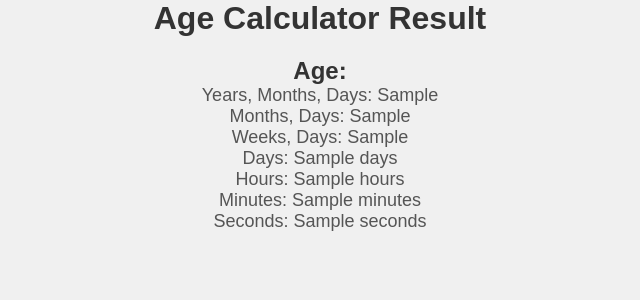
After one commit to chandrakar-shubham/calculator, a Flask app: template templates/age_calculator_result.html in a window 1280 px wide. The commit adds this page. Shown: the top 300 px of the page, without its empty margins (320-960 px from the left). Run offline with Flask 3, Linux system fonts and the light colour scheme; the template is opened without the code that fills it: most values are stand-ins (such as "Sample title", 1, 10 or a date in 2020).

Commit message:
work in progress

```diff
--- /dev/null
+++ b/app.py
@@ -0,0 +1,22 @@
+# app.py
+
+from flask import Flask, request, render_template
+from age_calculator import calculate_age
+
+app = Flask(__name__)
+
+@app.route('/age_calculator', methods=['GET', 'POST'])
+def age_calculator():
+    if request.method == 'POST':
+        birth_date = request.form['birth_date']
+        current_date = request.form['current_date']
+
+        # Call the calculate_age function to get age in various formats
+        age_result = calculate_age(birth_date, current_date)
+
+        return render_template('age_calculator_result.html', age_result=age_result)
+
+    return render_template('age_calculator.html')
+
+if __name__ == '__main__':
+    app.run(debug=True)
--- a/age_calculator/static/style.css
+++ b/static/style.css
@@ -1,8 +1,22 @@
-/* static/style.css */
+/* Reset some default styles for consistency */
+body, h1, h2, p {
+    margin: 0;
+    padding: 0;
+}
 
+/* Global styles */
 body {
     font-family: Arial, sans-serif;
     background-color: #f0f0f0;
+}
+
+.container {
+    max-width: 400px;
+    margin: 0 auto;
+    padding: 20px;
+    background-color: #fff;
+    border-radius: 5px;
+    box-shadow: 0 0 10px rgba(0, 0, 0, 0.2);
 }
 
 h1 {
@@ -10,24 +24,22 @@
     color: #333;
 }
 
+/* Form styles */
 form {
-    width: 300px;
-    margin: 0 auto;
-    background-color: #fff;
-    padding: 20px;
-    border-radius: 5px;
-    box-shadow: 0 0 10px rgba(0, 0, 0, 0.2);
+    text-align: center;
+    margin-top: 20px;
 }
 
 label {
+    font-weight: bold;
     display: block;
-    margin-bottom: 10px;
+    margin-bottom: 5px;
 }
 
 input[type="date"] {
     width: 100%;
     padding: 10px;
-    margin-bottom: 15px;
+    margin: 5px 0;
     border: 1px solid #ccc;
     border-radius: 3px;
 }
@@ -39,12 +51,15 @@
     border: none;
     border-radius: 3px;
     cursor: pointer;
+    display: block;
+    margin: 0 auto;
 }
 
 input[type="submit"]:hover {
     background-color: #555;
 }
 
+/* Result styles */
 h2 {
     text-align: center;
     color: #333;
--- /dev/null
+++ b/templates/age_calculator_result.html
@@ -0,0 +1,20 @@
+<!DOCTYPE html>
+<html lang="en">
+<head>
+    <meta charset="UTF-8">
+    <meta name="viewport" content="width=device-width, initial-scale=1.0">
+    <title>Age Calculator Result</title>
+    <link rel="stylesheet" href="{{ url_for('static', filename='style.css') }}">
+</head>
+<body>
+    <h1>Age Calculator Result</h1>
+    <h2>Age:</h2>
+    <p>Years, Months, Days: {{ age_result.years_months_days }}</p>
+    <p>Months, Days: {{ age_result.months_days }}</p>
+    <p>Weeks, Days: {{ age_result.weeks_days }}</p>
+    <p>Days: {{ age_result.days }}</p>
+    <p>Hours: {{ age_result.hours }}</p>
+    <p>Minutes: {{ age_result.minutes }}</p>
+    <p>Seconds: {{ age_result.seconds }}</p>
+</body>
+</html>
```
Also changed, not shown: age_calculator.py (added, +40 -0 lines), age_calculator/app.py (deleted, +0 -33 lines), requirements.txt (added, +8 -0 lines), templates/age_calculator.html (line endings or trailing spaces).
